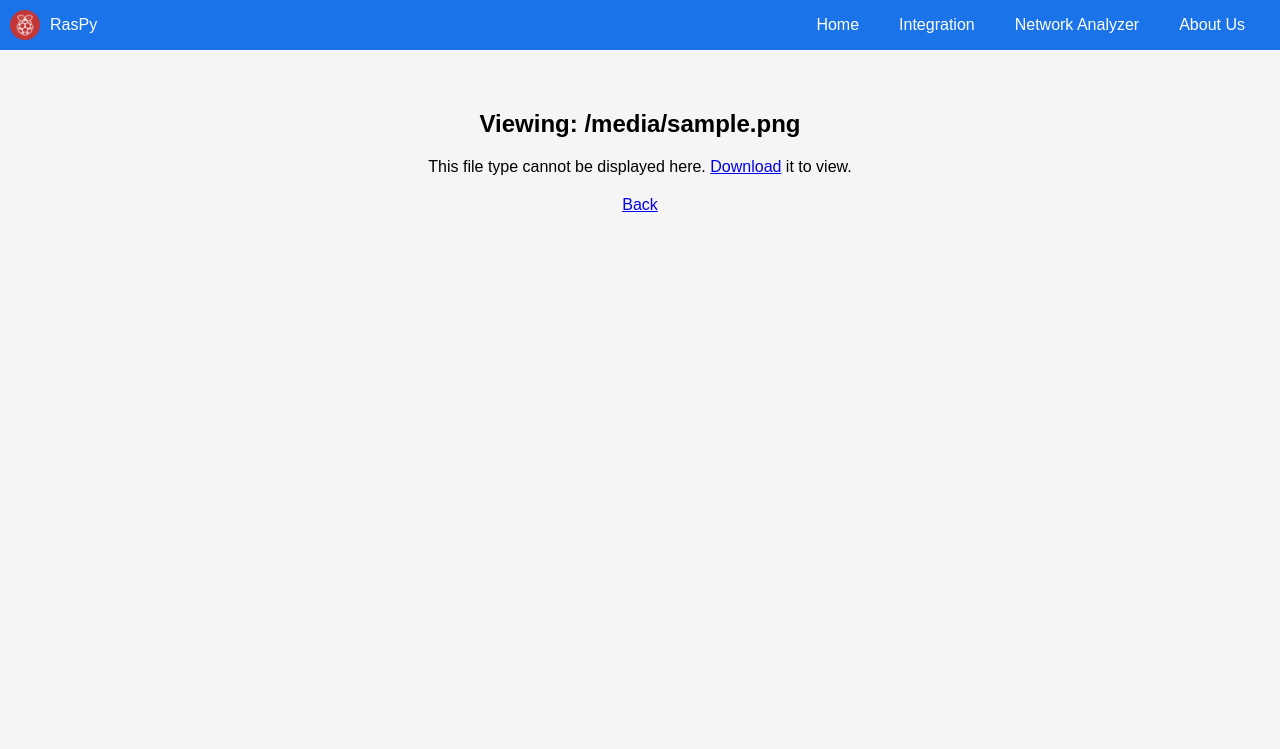
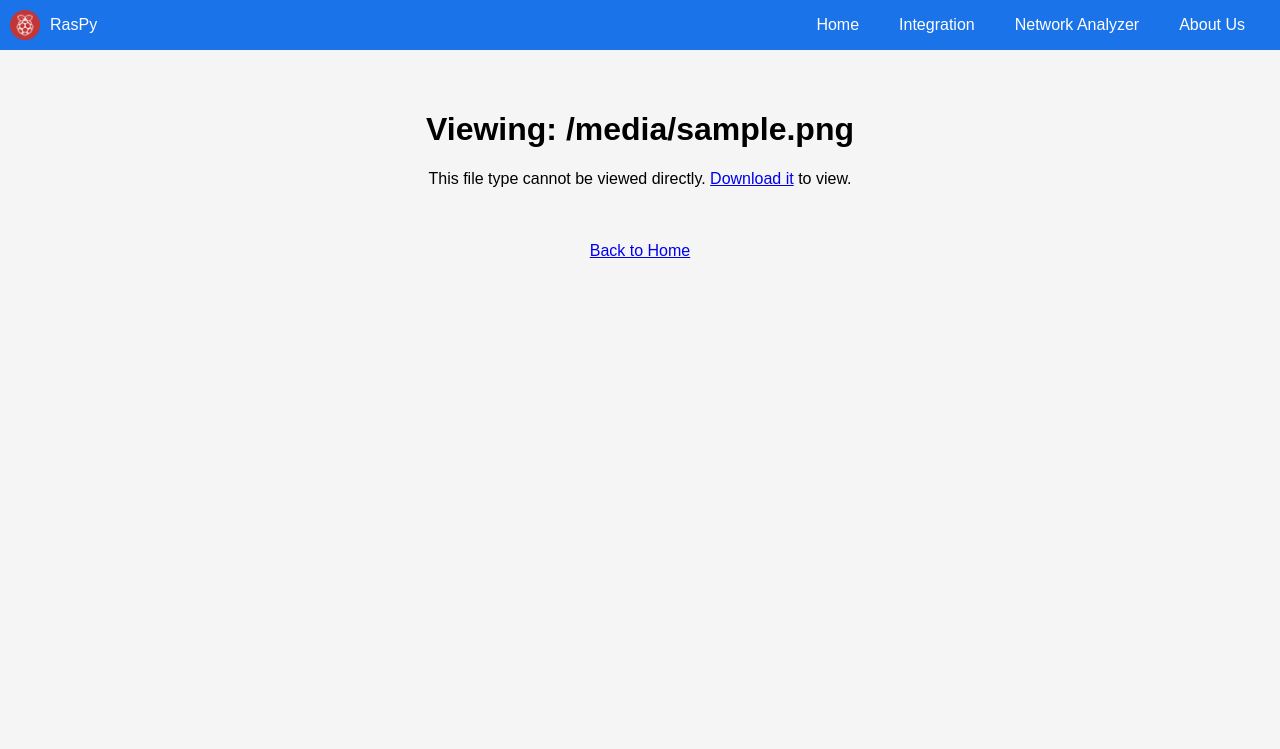
Before and after one commit to ishanurg/PiNAS, a Flask app: template templates/view_media.html in a window 1280 px wide. Shown: the top 749 px of the page. Run offline with Flask 3, Linux system fonts and the light colour scheme; the template is opened without the code that fills it: most values are stand-ins (such as "Sample title", 1, 10 or a date in 2020); parts of the project's set-up code (start-up, migrations or seed data) failed here and were passed over.

Commit message:
Update view_media.html

```diff
--- a/templates/view_media.html
+++ b/templates/view_media.html
@@ -4,39 +4,41 @@
 <link rel="stylesheet" href="{{ url_for('static', filename='view.css') }}">
 
 <div class="media-container">
-    <h2>Viewing: {{ filename }}</h2>
+    <h1>Viewing: {{ filename }}</h1>
 
+    <!-- Display video files -->
     {% if mime_type.startswith('video/') %}
-        <div class="media-content">
-            <video controls class="media-player">
+    <video controls class="media-player" width="600">
         <source src="{{ url_for('download_file', filename=filename) }}" type="{{ mime_type }}">
         Your browser does not support the video tag.
     </video>
-        </div>
+
+    <!-- Display audio files -->
     {% elif mime_type.startswith('audio/') %}
-        <div class="media-content">
     <audio controls class="media-player">
         <source src="{{ url_for('download_file', filename=filename) }}" type="{{ mime_type }}">
         Your browser does not support the audio element.
     </audio>
-        </div>
+
+    <!-- Display PDF files -->
+    {% elif mime_type == 'application/pdf' %}
+    <iframe src="{{ url_for('download_file', filename=filename) }}" class="media-player" width="100%" height="600px"></iframe>
+
+    <!-- Display image files -->
     {% elif mime_type.startswith('image/') %}
-        <div class="media-content">
     <img src="{{ url_for('download_file', filename=filename) }}" class="media-player img-fluid" alt="{{ filename }}">
-        </div>
+
+    <!-- Display text files -->
     {% elif mime_type == 'text/plain' %}
-        <div class="media-content">
     <pre class="media-text">{{ file_content }}</pre>
-        </div>
+
     {% else %}
-        <div class="media-content">
-            <p>This file type cannot be displayed here. <a href="{{ url_for('download_file', filename=filename) }}">Download</a> it to view.</p>
-        </div>
+    <p>This file type cannot be viewed directly. <a href="{{ url_for('download_file', filename=filename) }}">Download it</a> to view.</p>
     {% endif %}
 
-    <!-- Back button -->
+    <br>
     <div class="media-back-btn">
-        <a href="{{ url_for('index') }}" class="btn btn-primary">Back</a>
+        <a href="{{ url_for('index') }}" class="btn">Back to Home</a>
     </div>
 </div>
 {% endblock %}
```
Lines whose indentation alone changed are shown as unchanged.
